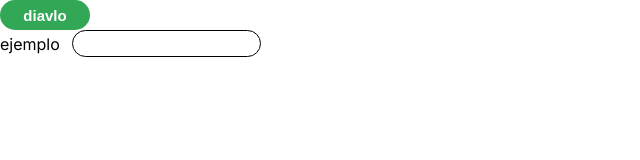
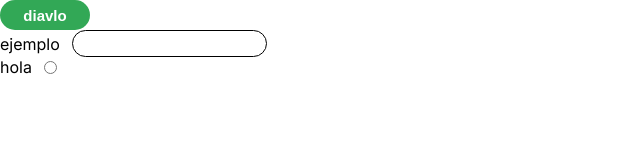
Before and after one commit to Montes01/my-buss-final, a Next.js app: page / in a window 1280 px wide. Shown: the top 160 px of the page, without its empty margins (0-640 px from the left). Built offline with nearby package versions, Linux system fonts and the light colour scheme.

Commit message:
feat: added parameters to input type

```diff
--- a/src/app/page.tsx
+++ b/src/app/page.tsx
@@ -6,6 +6,7 @@ export default function Home() {
     <main className="">
         <Button content="diavlo" />
         <Input label="ejemplo" />
+        <Input type="radio" label="hola"/>
     </main>
   );
 }
--- a/src/lib/constants/constants.ts
+++ b/src/lib/constants/constants.ts
@@ -2,5 +2,6 @@ export enum inputTypes {
   text = "text",
   number = "number",
   email = "email",
-  password = "password"
+  password = "password",
+  radio = "radio"
 }
--- a/src/lib/styles/_input.scss
+++ b/src/lib/styles/_input.scss
@@ -7,7 +7,7 @@
   justify-content: center;
   gap: 12px;
   .input {
-    padding: 5px;
+    padding: 5px 8px;
     border-radius: $radius-base;
     border: 1px solid;
     @include interactive {
--- a/src/system-design/atoms/Input.tsx
+++ b/src/system-design/atoms/Input.tsx
@@ -1,15 +1,16 @@
 import { inputTypes } from "@/lib/constants/constants"
 interface Props {
   className?: string
-  label: string
+  label?: string
   after?: boolean
   type?: keyof typeof inputTypes
+  name?: string
 }
-export default function Input({ label, after, type }: Props) {
+export default function Input({ label, after, type, name }: Props) {
   return (
     <label className="input-wrapper">
       {!after && label}
-      <input className="input" type={type ?? "text"} />
+      <input name={name} className="input" type={type ?? "text"} />
       {after && label}
     </label>
   )
```
